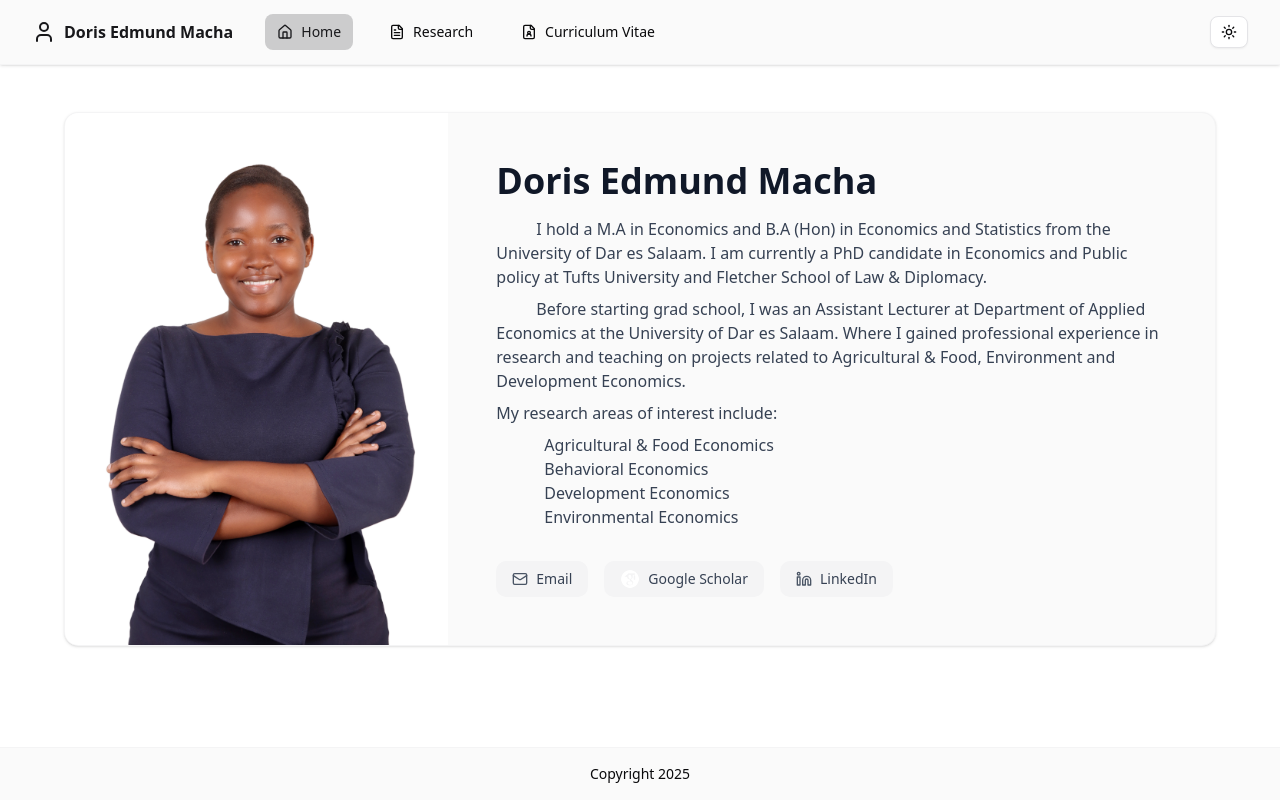
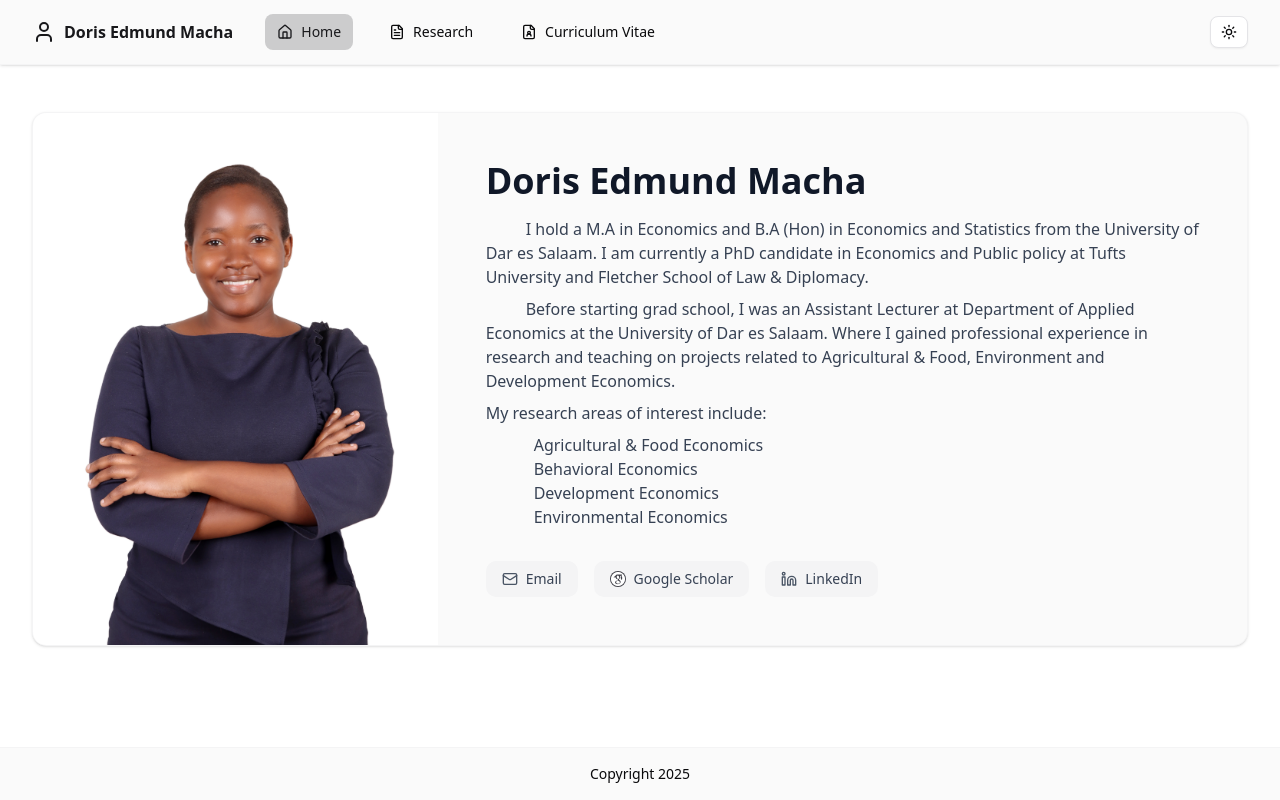
Before and after one commit to dorismacha/dorismacha.github.io, a React (Vite) app: page / in a window 1280 px wide. Built offline with nearby package versions, Linux system fonts and the light colour scheme.

Commit message:
Refactor Home component layout and improve content structure

```diff
--- a/src/pages/Home.tsx
+++ b/src/pages/Home.tsx
@@ -7,7 +7,6 @@ import GoogleScholar from "../assets/google-scholar.png"
 const Home: React.FC = () => {
   return (
     <Layout>
-      <div className="max-w-6xl mx-auto">
       <div className="bg-sidebar rounded-xl shadow-sm border border-muted overflow-hidden">
         <div className="md:flex">
           <div className="h-[25rem] sm:h-[40rem] md:h-auto w-full md:w-1/3">
@@ -61,7 +60,7 @@ const Home: React.FC = () => {
                 <img
                   src={GoogleScholar}
                   alt="Google Scholar"
-                    className="h-5 w-5"
+                  className="h-4 w-4 bg-zinc-700 rounded-full"
                 />
                 <span className="text-xs md:text-sm font-medium text-gray-700 dark:text-gray-300">Google Scholar</span>
               </a>
@@ -78,7 +77,6 @@ const Home: React.FC = () => {
           </div>
         </div>
       </div>
-      </div>
     </Layout>
   );
 };
```
Lines whose indentation alone changed are shown as unchanged.
